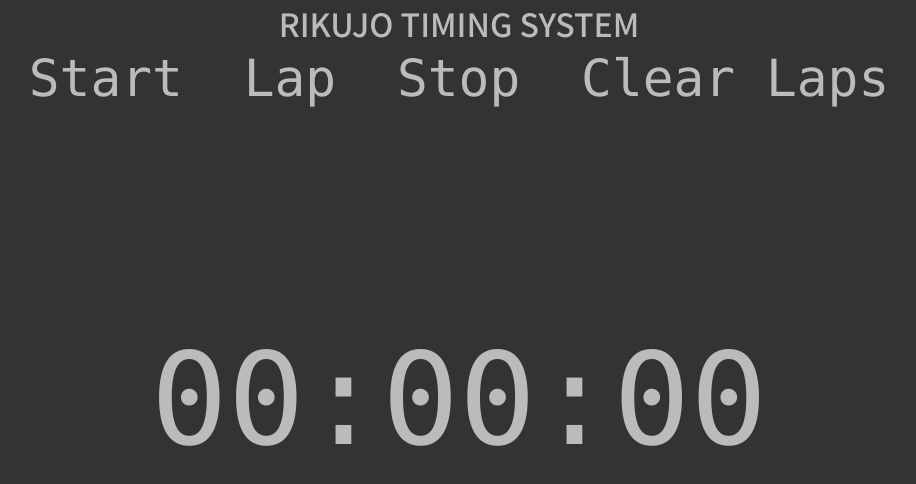
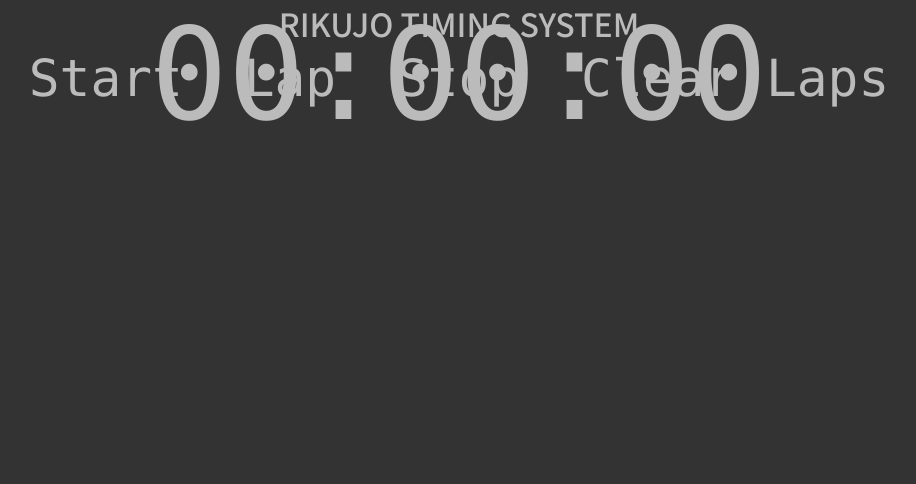
Before and after one commit to ryanxuan930/timing, a plain HTML site: page timer.html in a window 1280 px wide. Shown: the whole page, without its empty margins (181-1097 px from the left). Drawn offline with nearby package versions, Linux system fonts and the light colour scheme.

Commit message:
Update timer.html

```diff
--- a/timer.html
+++ b/timer.html
@@ -58,8 +58,8 @@
 
     .stopwatch {
         font-size: 10vw;
-        height: 100%;
-        line-height: 100vh;
+        /*height: 100%;
+        line-height: 100vh;*/
         text-align: center;
     }
 
```
